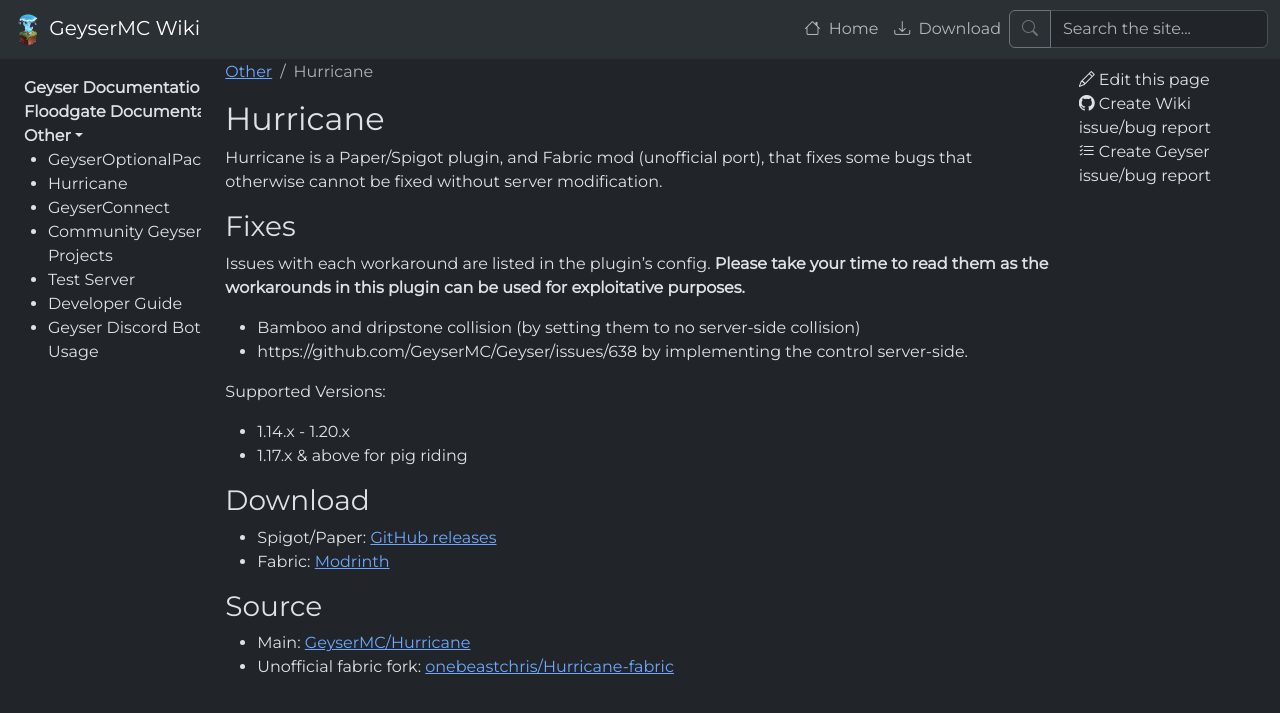
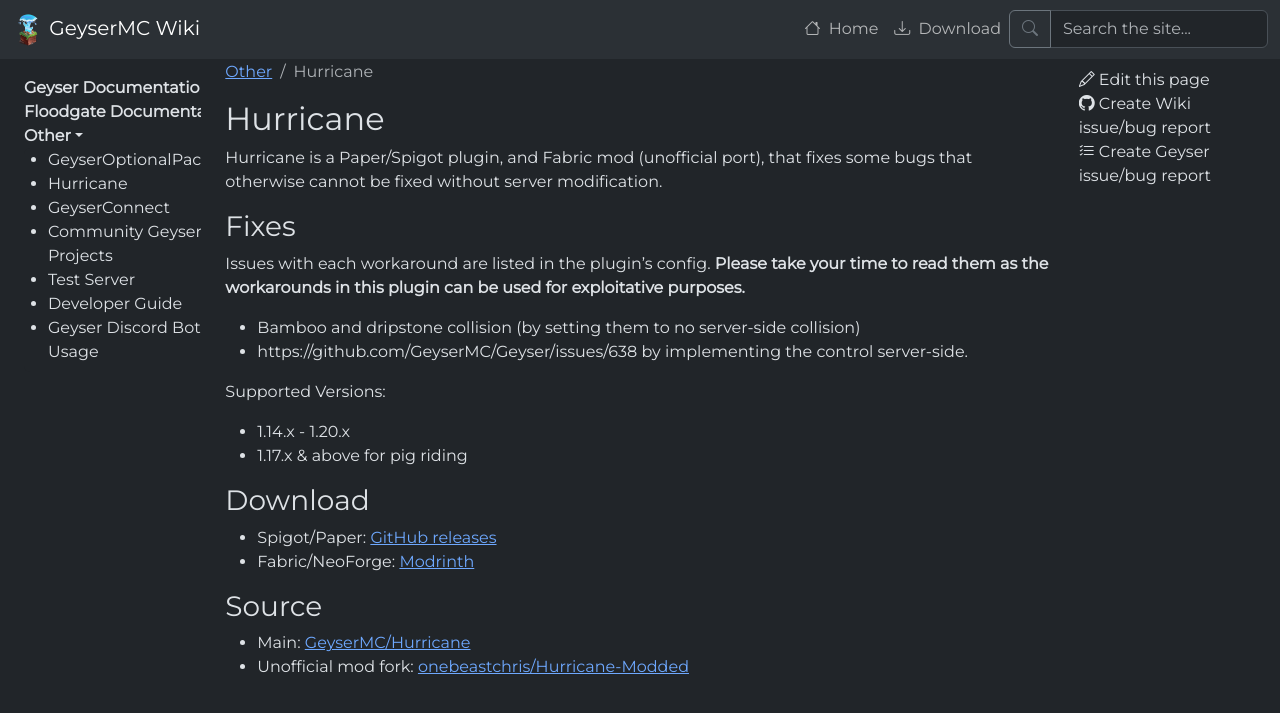
Before and after one commit to GeyserMC/GeyserWiki, a Jekyll site: the page built from _docs/other/hurricane.md, in a window 1280 px wide. Shown: the top 713 px of the page. Built offline with Jekyll 4.4.1, drawn with Linux system fonts in a browser that asks for light colours.

Commit message:
Update hurricane.md

```diff
--- a/_docs/other/hurricane.md
+++ b/_docs/other/hurricane.md
@@ -18,8 +18,8 @@
 
 ### Download
 - Spigot/Paper: [GitHub releases](https://github.com/GeyserMC/Hurricane/releases)
-- Fabric: [Modrinth](https://modrinth.com/mod/hurricane)
+- Fabric/NeoForge: [Modrinth](https://modrinth.com/mod/hurricane/versions)
 
 ### Source
 - Main: [GeyserMC/Hurricane](https://github.com/GeyserMC/Hurricane)
-- Unofficial fabric fork: [onebeastchris/Hurricane-fabric](https://github.com/onebeastchris/hurricane-fabric)
+- Unofficial mod fork: [onebeastchris/Hurricane-Modded](https://github.com/onebeastchris/Hurricane-Modded)
```
